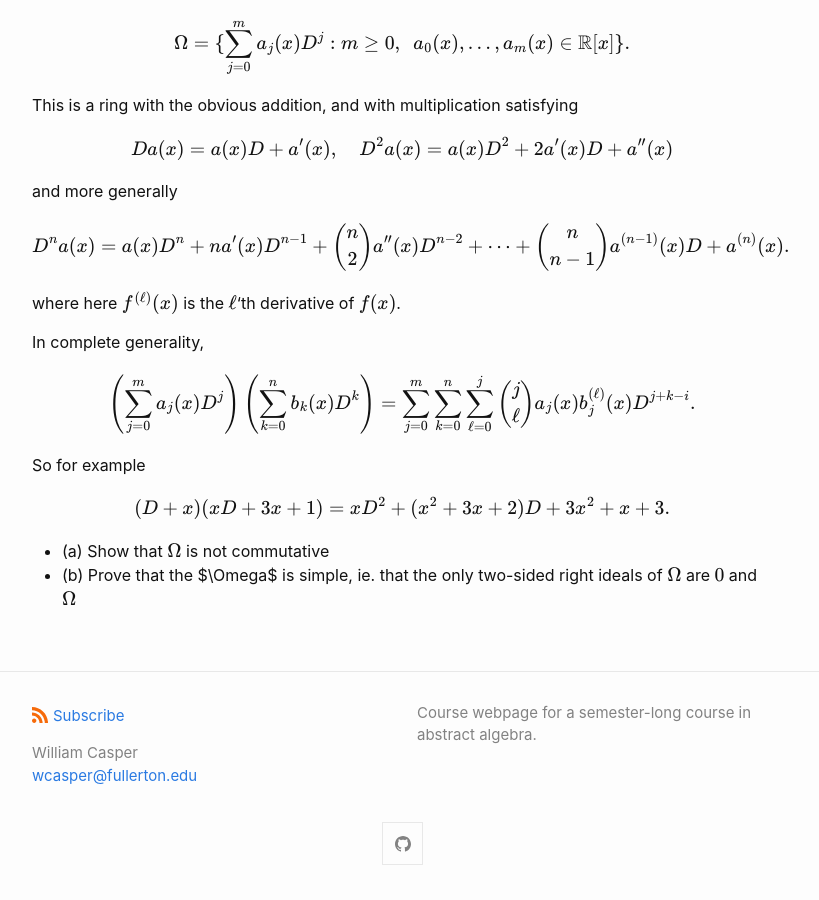
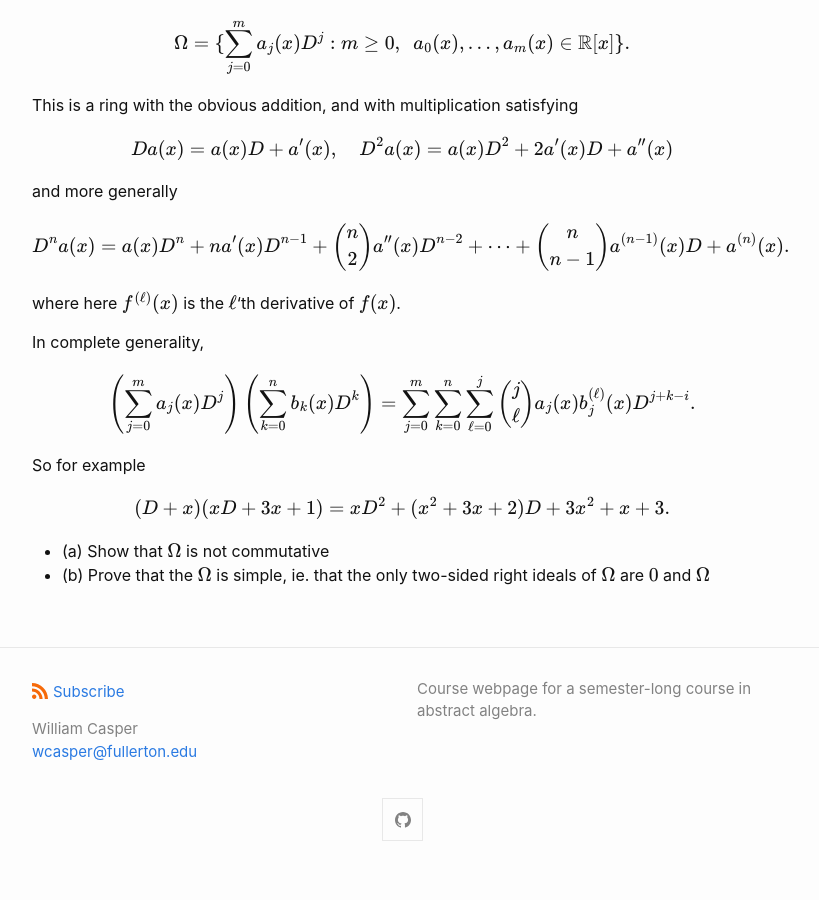
Before and after one commit to wcasper/math407spring2022, a Jekyll site: the page built from _homework/hw6.md, in a window 1280 px wide and 900 px high, scrolled down 1312 px. Shown: the whole window, without its empty margins (238-1057 px from the left). Built offline with Jekyll 4.4.1, drawn with Linux system fonts in a browser that asks for light colours; after the commit the page ends 2188 px from its top, so only the background shows below that.

Commit message:
fixed typo

```diff
--- a/_homework/hw6.md
+++ b/_homework/hw6.md
@@ -73,4 +73,4 @@ So for example
 $$(D + x)(xD + 3x + 1) = xD^2 + (x^2 + 3x + 2)D + 3x^2 + x + 3.$$
 
 * (a) Show that $$\Omega$$ is not commutative
-* (b) Prove that the $\Omega$ is simple, ie. that the only two-sided right ideals of $$\Omega$$ are $$0$$ and $$\Omega$$
+* (b) Prove that the $$\Omega$$ is simple, ie. that the only two-sided right ideals of $$\Omega$$ are $$0$$ and $$\Omega$$
```
